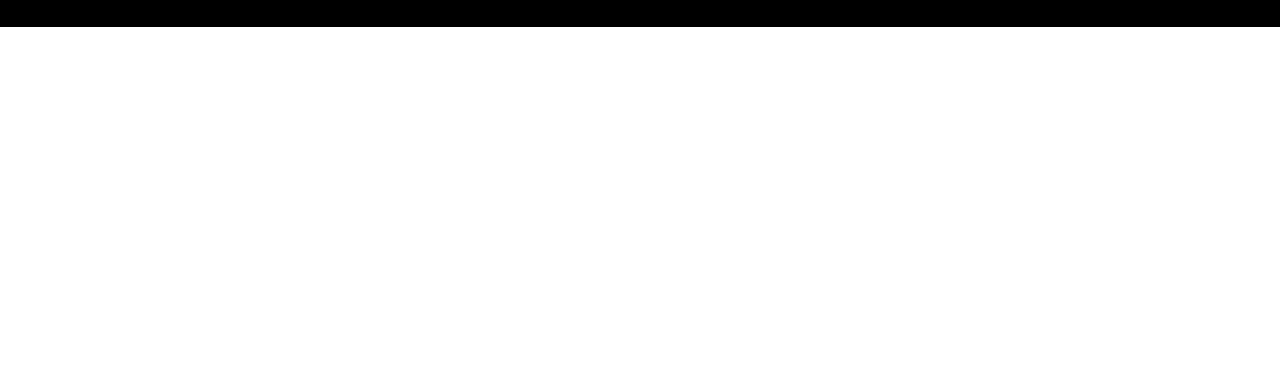
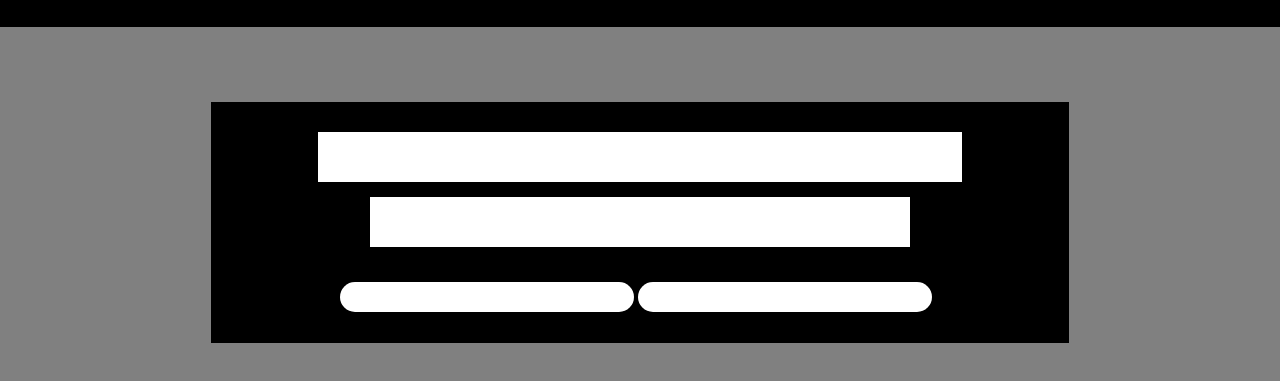
Before and after one commit to arisztid21/htmlcss, a plain HTML site: page index.html in a window 1280 px wide. Shown: the part 73-454 px from the top of the page. Drawn offline with Linux system fonts and the light colour scheme.

Commit message:
wpx6 done

```diff
--- a/index.html
+++ b/index.html
@@ -10,10 +10,18 @@
         <header>
             <div class="logo">Cruzin' Memories</div>
             <div class="menu">Menu</div>
-            <main>
-
-            </main>
         </header>
-
+        <main>
+                <div class="container">
+                    <div class="content">
+                       <div class="line1"></div>
+                       <div class="line2"></div>
+                       <div class="line3">
+                           <div class="pill"></div>
+                           <div class="pill"></div>
+                       </div>
+                    </div>
+                </div>
+        </main>
     </body>
 </html>
--- a/styles.css
+++ b/styles.css
@@ -31,7 +31,8 @@ footer, header, hgroup, menu, nav, section {
 	display: block;
 }
 body {
-	line-height: 1;
+    line-height: 1;
+    background: grey;
 }
 ol, ul {
 	list-style: none;
@@ -66,3 +67,39 @@ header {
     float: right;
     width: 240px;
 }
+.content {
+background: black;
+width: 67%;
+margin: 75px auto;
+padding-top: 15px;
+}
+.container{
+
+}
+.line1, .line2, .line3 {
+background: white;
+margin: 15px auto;
+border: 1px black;
+}
+.line1 {
+    width: 75%;
+    height: 50px;
+}
+.line2 {
+    width: 63%;
+    height: 50px;
+}
+.line3{
+    width: 70%;
+    background: black;
+}
+.pill{
+    background: white;
+    height: 30px;
+    display: inline-block;
+    width: 49%;
+    border: 1px, white;
+    border-radius: 25px;
+    margin-top: 20px;
+    margin-bottom: 30px;
+    }
```
